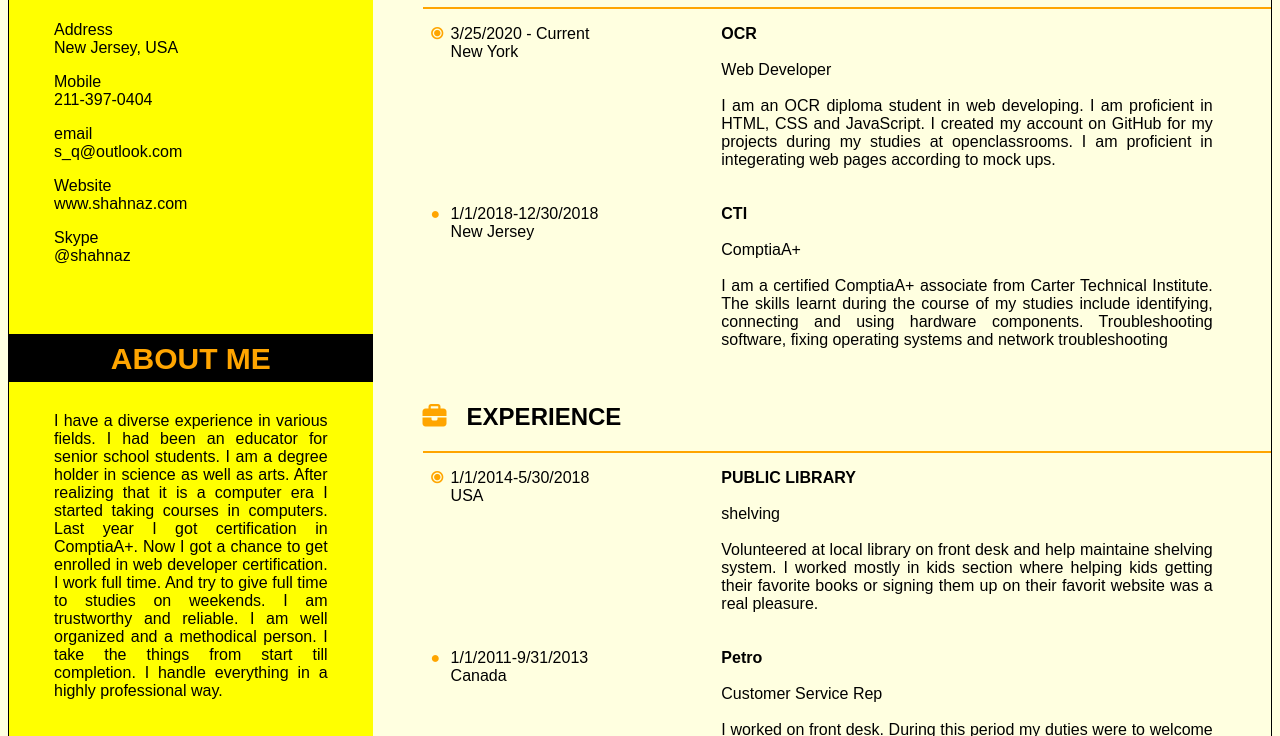
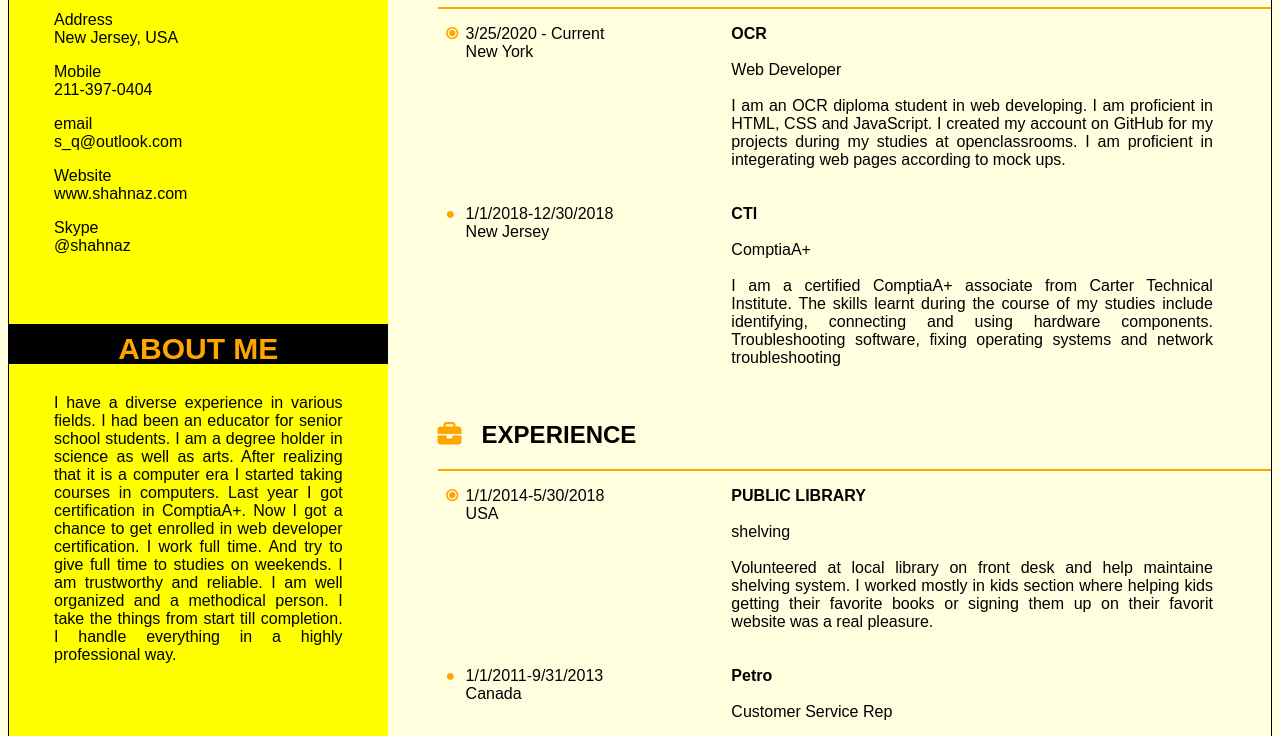
Before and after one commit to snqsnq/snqsnq.github.io, a plain HTML site: page index.html in a window 1280 px wide. Shown: the part 405-1141 px from the top of the page. Drawn offline with Linux system fonts and the light colour scheme.

Commit message:
Updated files in repo

```diff
--- a/style.css
+++ b/style.css
@@ -1,4 +1,9 @@
-
+html {
+  box-sizing: border-box;
+}
+*, *:before, *:after {
+  box-sizing: inherit;
+}
 
 body {
     background-color: lightyellow;
@@ -76,7 +81,7 @@ body {
   .main {
     width: 70%;
     height: 100%;
-    margin-left: 50px;
+    padding-left: 50px;
   }
 
   .name{
@@ -175,7 +180,7 @@ body {
 
 /* <!--This is the MEDIA QUERY--> */
 
-  @media screen and (max-width: 550px) {
+  @media screen and (max-width: 600px) {
     body {
       flex-direction: column;
     }
```
